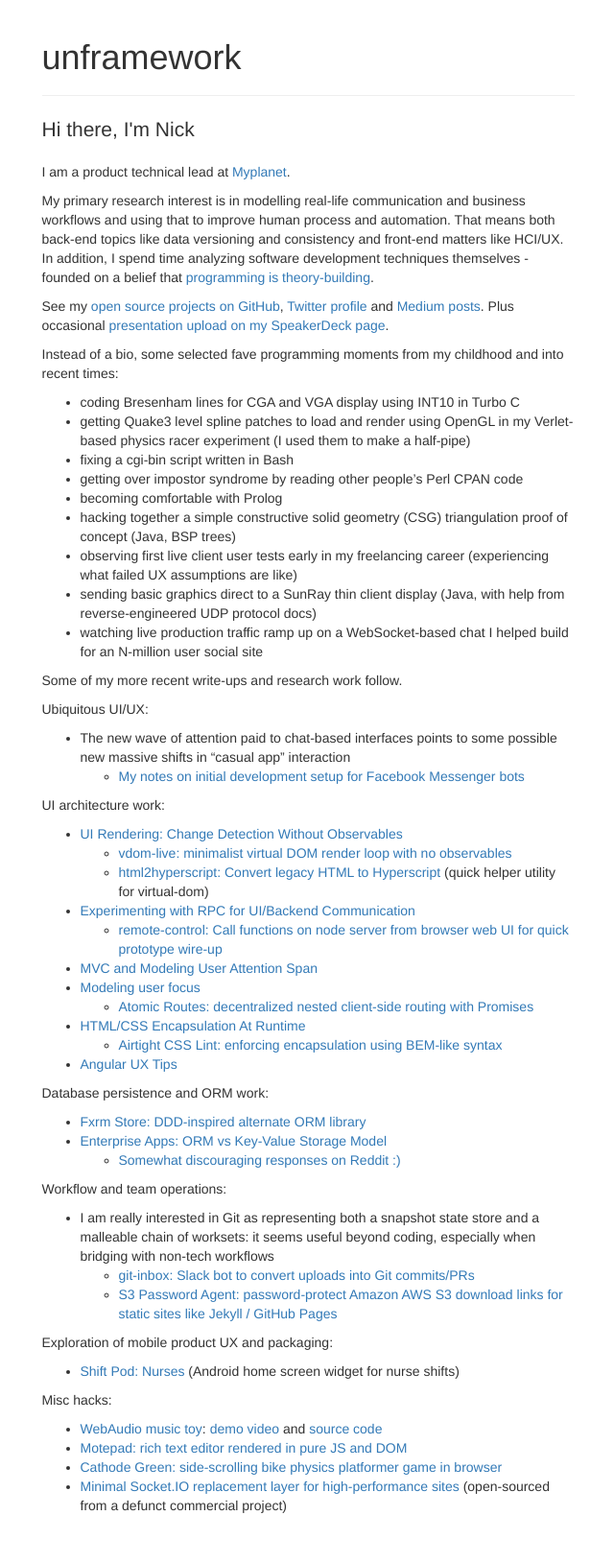
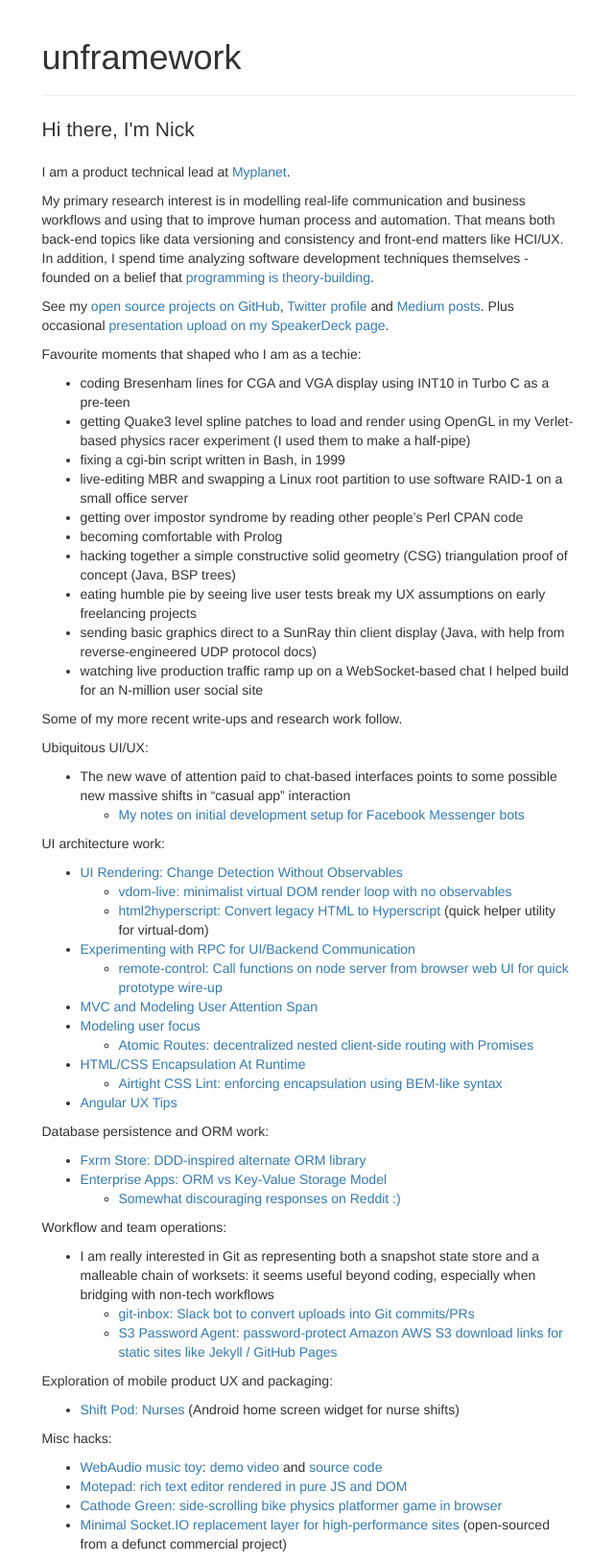
Before and after one commit to unframework/unframework-website, a Jekyll site: the page built from index.md, in a window 1280 px wide. Shown: the whole page at 96% size, without its empty margins (319-959 px from the left). Built offline with Jekyll 4.4.1, drawn with Linux system fonts in a browser that asks for light colours; before the commit the page ends 1589 px from its top, so only the background shows below that.

Commit message:
Tweak fave moments

```diff
--- a/index.md
+++ b/index.md
@@ -9,15 +9,16 @@
 
 See my [open source projects on GitHub](https://github.com/unframework), [Twitter profile](https://twitter.com/unframework) and [Medium posts](https://medium.com/@unframework). Plus occasional [presentation upload on my SpeakerDeck page](https://speakerdeck.com/unframework).
 
-Instead of a bio, some selected fave programming moments from my childhood and into recent times:
+Favourite moments that shaped who I am as a techie:
 
-* coding Bresenham lines for CGA and VGA display using INT10 in Turbo C
+* coding Bresenham lines for CGA and VGA display using INT10 in Turbo C as a pre-teen
 * getting Quake3 level spline patches to load and render using OpenGL in my Verlet-based physics racer experiment (I used them to make a half-pipe)
-* fixing a cgi-bin script written in Bash
+* fixing a cgi-bin script written in Bash, in 1999
+* live-editing MBR and swapping a Linux root partition to use software RAID-1 on a small office server
 * getting over impostor syndrome by reading other people's Perl CPAN code
 * becoming comfortable with Prolog
 * hacking together a simple constructive solid geometry (CSG) triangulation proof of concept (Java, BSP trees)
-* observing first live client user tests early in my freelancing career (experiencing what failed UX assumptions are like)
+* eating humble pie by seeing live user tests break my UX assumptions on early freelancing projects
 * sending basic graphics direct to a SunRay thin client display (Java, with help from reverse-engineered UDP protocol docs)
 * watching live production traffic ramp up on a WebSocket-based chat I helped build for an N-million user social site
 
```
